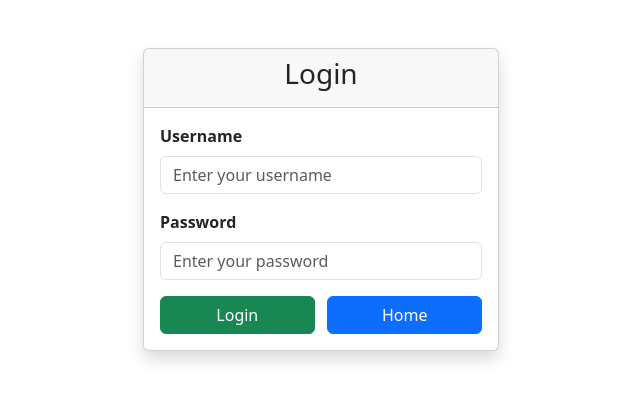
After one commit to LiamSo121/SoccerPedia, a Django app: page /login/ in a window 1280 px wide. The commit adds this page. Shown: the top 401 px of the page, without its empty margins (319-959 px from the left). Run offline with Django 5.2, Linux system fonts and the light colour scheme.

Commit message:
add user login logout

```diff
--- a/SoccerPedia/App/admin.py
+++ b/SoccerPedia/App/admin.py
@@ -1,4 +1,5 @@
 from django.contrib import admin
-from .models import UploadedImage
+from .models import UploadedImage, Profile
 # Register your models here.
 admin.site.register(UploadedImage)
+admin.site.register(Profile)
--- a/SoccerPedia/App/urls.py
+++ b/SoccerPedia/App/urls.py
@@ -3,5 +3,8 @@ from . import views
 
 urlpatterns = [
     path('', views.home, name='home'),
-    path('about/',views.about,name='about')
+    path('about/',views.about,name='about'),
+    path('register/',views.register,name='register'),
+    path('login/',views.user_login,name='user_login'),
+    path('user_logout/', views.user_logout, name='user_logout')
 ]
--- a/SoccerPedia/App/views.py
+++ b/SoccerPedia/App/views.py
@@ -1,9 +1,47 @@
-from django.shortcuts import render
+from django.shortcuts import render, redirect
 from django.http import HttpResponse
 from .models import UploadedImage
+from django.contrib.auth.models import User
+from .models import Profile
+from django.contrib.auth import authenticate,login,logout
+
+
 
 def home(request):
     return render(request,'home.html')
 
 def about(request):
     return render(request, 'about.html')
+
+
+def register(request):
+    if request.method == 'POST':
+        username = request.POST.get('username')
+        email = request.POST.get('email')
+        password = request.POST.get('password')
+        additional_info = request.POST.get('additional_info')
+        if username and email and password:
+            user = User.objects.create_user(username=username,email=email,password=password)
+            Profile.objects.create(user=user,additional_info=additional_info)
+        return redirect('home')
+
+
+    elif request.method == 'GET':
+        return render(request,'app/register_user.html')
+
+def user_login(request):
+    if request.method == 'POST':
+        username = request.POST.get('username')
+        password = request.POST.get('password')
+        user = authenticate(request,username=username,password=password)
+        if user:
+            login(request, user)
+            return redirect('home')
+        else:
+            return render(request,'app/login_user.html',{'error': 'invalid username or password'})
+
+    return render(request,'app/login_user.html')
+
+def user_logout(request):
+    logout(request)
+    return redirect('user_login')
--- a/SoccerPedia/League/League_Helpers.py
+++ b/SoccerPedia/League/League_Helpers.py
@@ -21,7 +21,6 @@ class League_Helper:
         response = requests.get(url, headers=headers).json()
         for country_dict in response['response']['countries']:
             if country_name == country_dict['name']:
-                print(country_dict['ccode'])
                 return country_dict['ccode']
 
 
--- a/SoccerPedia/League/views.py
+++ b/SoccerPedia/League/views.py
@@ -19,6 +19,7 @@ def present_leagues(request):
 
 
 def league_details_by_country(request, country):
+
     league = League.objects.get(country=country)
     if league:
         return render(request, "league/league.html", {"league": league})
--- /dev/null
+++ b/SoccerPedia/static/app/login_user.css
@@ -0,0 +1,64 @@
+/* styles.css */
+
+/* Body styling */
+body {
+    background-color: #f8f9fa;
+    font-family: Arial, sans-serif;
+}
+
+/* Container styling */
+.container {
+    max-width: 500px;
+}
+
+/* Card styling */
+.card {
+    border-radius: 8px;
+}
+
+/* Card header styling */
+.card-header {
+    background-color: #007bff;
+    color: white;
+    text-align: center;
+    border-radius: 8px 8px 0 0;
+}
+
+/* Form styling */
+.form-label {
+    font-weight: bold;
+}
+
+.form-control {
+    border-radius: 4px;
+}
+
+/* Button styling */
+.btn {
+    width: 48%;
+}
+
+.btn-success {
+    background-color: #28a745;
+    border-color: #28a745;
+}
+
+.btn-success:hover {
+    background-color: #218838;
+    border-color: #1e7e34;
+}
+
+.btn-primary {
+    background-color: #007bff;
+    border-color: #007bff;
+}
+
+.btn-primary:hover {
+    background-color: #0069d9;
+    border-color: #0062cc;
+}
+
+/* Alert styling */
+.alert {
+    margin-top: 10px;
+}
--- /dev/null
+++ b/SoccerPedia/templates/app/login_user.html
@@ -0,0 +1,52 @@
+{% load static%}
+<!DOCTYPE html>
+<html lang="en">
+<head>
+    <meta charset="UTF-8">
+    <meta name="viewport" content="width=device-width, initial-scale=1.0">
+    <title>Login</title>
+    <!-- Link to external CSS file -->
+    <link href="{% static 'app/login_user.css' %}" rel="stylesheet">
+    <!-- Bootstrap CSS (optional if not using a CDN) -->
+    <link href="https://cdn.jsdelivr.net/npm/bootstrap@5.3.0-alpha3/dist/css/bootstrap.min.css" rel="stylesheet">
+</head>
+<body>
+    <div class="container mt-5">
+        <div class="row justify-content-center">
+            <div class="col-md-4">
+                <div class="card shadow">
+                    <div class="card-header">
+                        <h3>Login</h3>
+                    </div>
+                    <div class="card-body">
+                        {% if error %}
+                            <div class="alert alert-danger" role="alert">
+                                {{ error }}
+                            </div>
+                        {% endif %}
+                        <form method="POST" action="">
+                            {% csrf_token %}
+                            <div class="mb-3">
+                                <label for="username" class="form-label">Username</label>
+                                <input type="text" class="form-control" id="username" name="username" placeholder="Enter your username" required>
+                            </div>
+                            <div class="mb-3">
+                                <label for="password" class="form-label">Password</label>
+                                <input type="password" class="form-control" id="password" name="password" placeholder="Enter your password" required>
+                            </div>
+                            <div class="d-flex justify-content-between">
+                                <button type="submit" class="btn btn-success">Login</button>
+                                <a href="/" class="btn btn-primary">Home</a>
+                            </div>
+                        </form>
+
+                    </div>
+                </div>
+            </div>
+        </div>
+    </div>
+
+    <!-- Bootstrap JS -->
+    <script src="https://cdn.jsdelivr.net/npm/bootstrap@5.3.0-alpha3/dist/js/bootstrap.bundle.min.js"></script>
+</body>
+</html>
```
Also changed, not shown: SoccerPedia/static/app/register_user.css (added, +18 -0 lines), SoccerPedia/static/league/league_news.css (+110 -42 lines), SoccerPedia/templates/app/register_user.html (added, +54 -0 lines), SoccerPedia/templates/home.html (+15 -1 lines), SoccerPedia/templates/league/league_news.html (+6 -1 lines), SoccerPedia/db.sqlite3.
